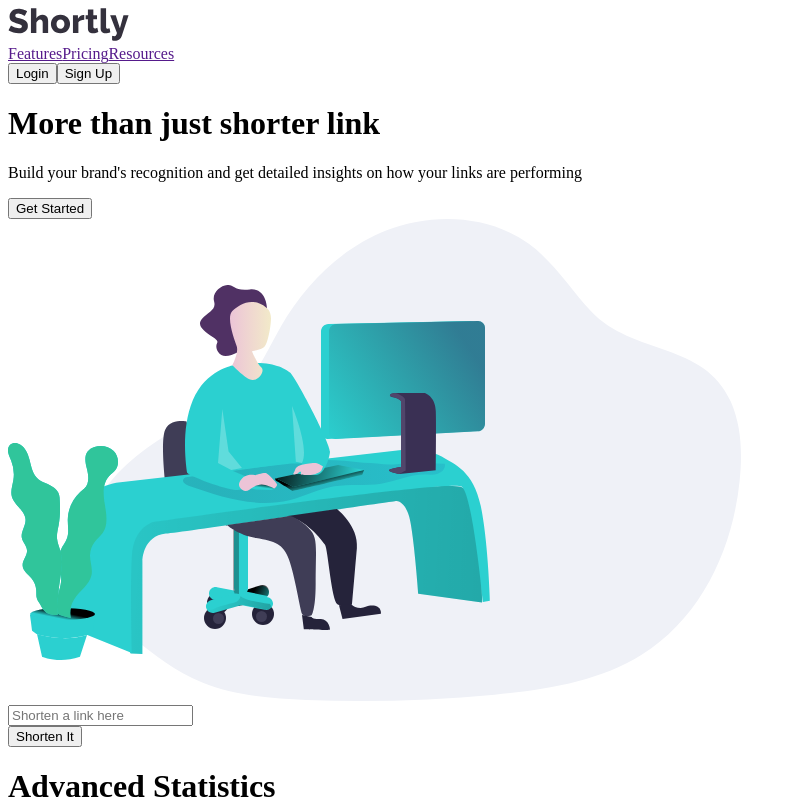
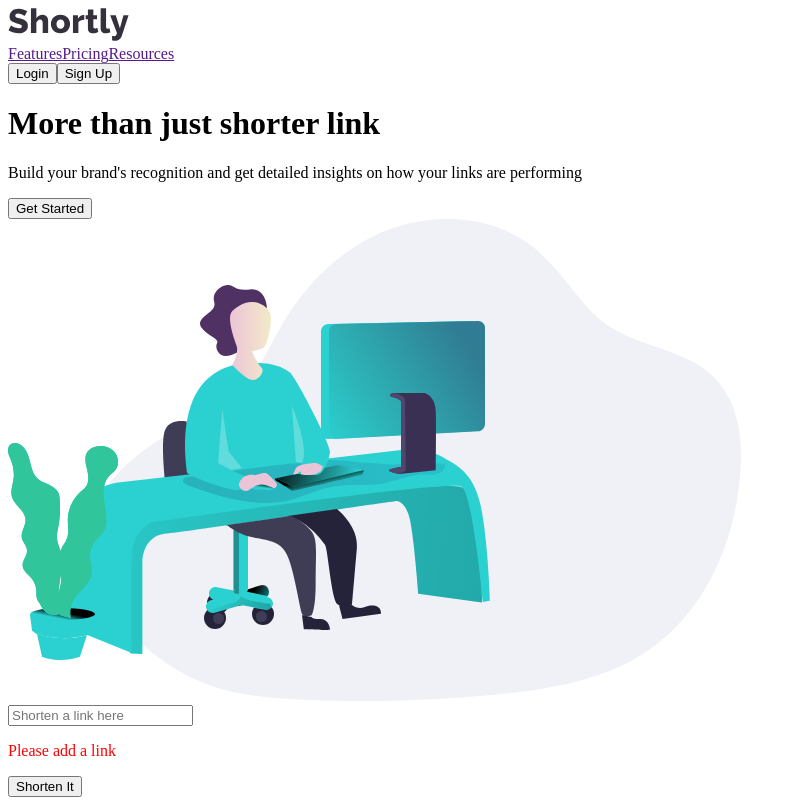
Before and after one commit to azanra/url-shortening, a React (Vite) app: page / in a window 1280 px wide. Both pictures are taken after a click on the button "Shorten It". Shown: the top 800 px of the page, without its empty margins (0-796 px from the left). Built offline with nearby package versions, Linux system fonts and the light colour scheme.

Commit message:
Check whether the link is empty or not

```diff
--- a/src/components/url.jsx
+++ b/src/components/url.jsx
@@ -6,6 +6,7 @@ let lastId = 0;
 export default function Url() {
   const [url, setUrl] = useState([]);
   const [link, setLink] = useState("");
+  const [isEmpty, setIsEmpty] = useState(false);
 
   const handleUrl = () => {
     if (isValidUrl(link)) {
@@ -17,14 +18,26 @@ export default function Url() {
           shortenedUrl: "shortened url",
         },
       ]);
+      setIsEmpty(false);
+    } else if (isUrlEmpty(link)) {
+      setIsEmpty(true);
     } else {
       alert("URL is not valid");
+      setIsEmpty(false);
     }
   };
 
   const isValidUrl = (link) => {
     const result = URL.canParse(link);
     return result;
+  };
+
+  const isUrlEmpty = (link) => {
+    if (link === "") {
+      return true;
+    } else {
+      return false;
+    }
   };
   return (
     <div>
@@ -37,7 +50,11 @@ export default function Url() {
               value={link}
               onChange={(e) => setLink(e.target.value)}
             />
-            <span className="errorMessage"></span>
+            <p className="errorMessage">
+              {isEmpty && (
+                <span style={{ color: "red" }}>Please add a link</span>
+              )}
+            </p>
           </div>
           <div className="urlBtnContainer">
             <button onClick={handleUrl}>Shorten It</button>
```
